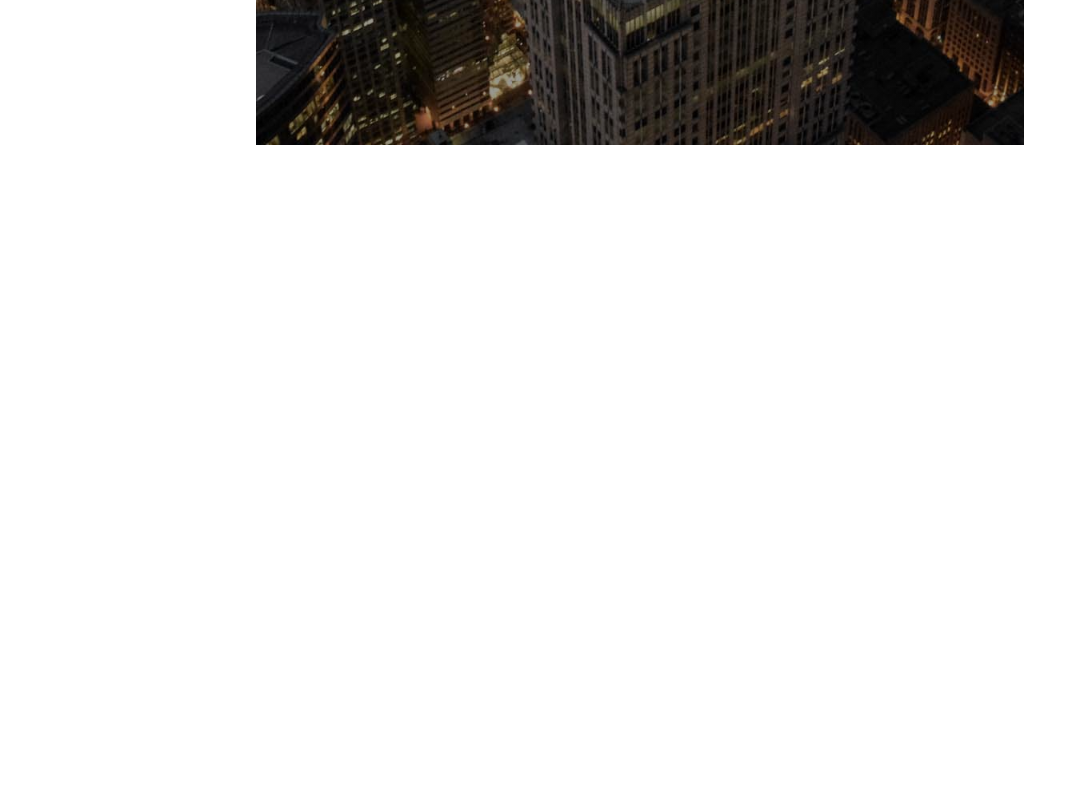
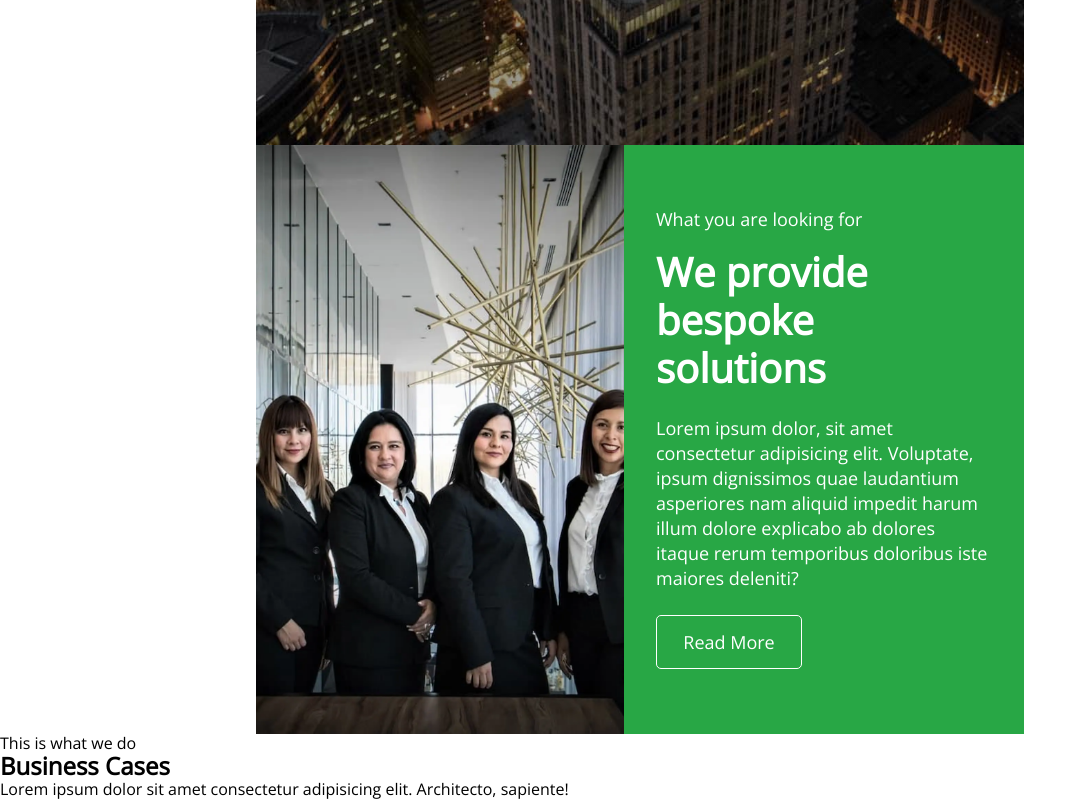
Before and after one commit to Broshnitskiy/Finance_ledger, a React (Create React App) app: page / in a window 1280 px wide. Shown: the part 879-1679 px from the top of the page, without its empty margins (0-1087 px from the left). Before the commit the page ends 1024 px from the top, so only its background shows below. Built offline with nearby package versions, Linux system fonts and the light colour scheme.

Commit message:
create template casesSection

```diff
--- a/src/App.js
+++ b/src/App.js
@@ -1,13 +1,16 @@
 import React from 'react';
 import { Navigate } from './components/navigate/Navigate';
 import { HeroSection } from './components/hero/HeroSection';
-
+import { AboutSection } from './components/about/AboutSection';
+import { CasesSection } from './components/cases/CasesSection';
 function App() {
   return (
     <>
       <Navigate />
       <main>
         <HeroSection />
+        <AboutSection />
+        <CasesSection />
       </main>
     </>
   );
--- a/src/components/GlobalStyled.jsx
+++ b/src/components/GlobalStyled.jsx
@@ -15,6 +15,12 @@ font-weight: 400;
  html {
     scroll-behavior: smooth;
   }
+
+  button{
+     transition: color 250ms cubic-bezier(0.4, 0, 0.2, 1);
+     transition: background-color 250ms cubic-bezier(0.4, 0, 0.2, 1);
+  }
+
 a {
     text-decoration: none;
     transition: color 250ms cubic-bezier(0.4, 0, 0.2, 1);
--- /dev/null
+++ b/src/components/about/AboutSection.jsx
@@ -0,0 +1,34 @@
+import React from 'react';
+import imgPeopleWebp1x from '../../images/home/people.webp';
+import imgPeopleWebp2x from '../../images/home/people@2x.webp';
+import imgPeopleJpg1x from '../../images/home/people.jpg';
+import imgPeopleJpg2x from '../../images/home/people@2x.jpg';
+import { Section, Picture, Div, Parag } from './AboutSection.styled';
+
+export const AboutSection = () => {
+  return (
+    <Section id="about">
+      <Picture>
+        <source
+          srcSet={(imgPeopleWebp1x, imgPeopleWebp2x)}
+          type="image/webp"
+        ></source>
+
+        <source srcSet={(imgPeopleJpg1x, imgPeopleJpg2x)}></source>
+        <img src={imgPeopleJpg1x} alt="people" />
+      </Picture>
+
+      <Div>
+        <Parag>What you are looking for</Parag>
+        <h2>We provide bespoke solutions</h2>
+        <p>
+          Lorem ipsum dolor, sit amet consectetur adipisicing elit. Voluptate,
+          ipsum dignissimos quae laudantium asperiores nam aliquid impedit harum
+          illum dolore explicabo ab dolores itaque rerum temporibus doloribus
+          iste maiores deleniti?
+        </p>
+        <button type="button">Read More</button>
+      </Div>
+    </Section>
+  );
+};
--- /dev/null
+++ b/src/components/about/AboutSection.styled.jsx
@@ -0,0 +1,94 @@
+import styled from 'styled-components';
+
+export const Section = styled.section`
+  max-width: 480px;
+  margin-left: auto;
+  margin-right: auto;
+
+  @media screen and (min-width: 768px) {
+    max-width: 768px;
+    display: flex;
+  }
+
+  @media screen and (min-width: 1360px) {
+    max-width: 1360px;
+  }
+`;
+
+export const Div = styled.div`
+  background-color: ${props => props.theme.colors.$styleColor};
+  color: ${props => props.theme.colors.$white};
+  padding-left: 20px;
+  padding-right: 20px;
+  padding-top: 79px;
+  font-size: 16px;
+  line-height: 22px;
+
+  h2 {
+    font-size: 32px;
+    line-height: 44px;
+    margin-bottom: 24px;
+  }
+
+  button {
+    margin-top: 24px;
+    margin-bottom: 79px;
+    width: 146px;
+    height: 54px;
+    border: 1px solid ${props => props.theme.colors.$white};
+    border-radius: 5px;
+    background-color: transparent;
+    color: inherit;
+    cursor: pointer;
+  }
+
+  button:hover {
+    background-color: ${props => props.theme.colors.$white};
+    border-color: ${props => props.theme.colors.$styleColor};
+    color: ${props => props.theme.colors.$styleColor};
+  }
+
+  @media screen and (min-width: 768px) {
+    padding-left: 32px;
+    padding-right: 32px;
+    padding-top: 62px;
+    font-size: 18px;
+    line-height: 25px;
+
+    h2 {
+      font-size: 40px;
+      line-height: 48px;
+    }
+
+    button {
+      margin-bottom: 0;
+    }
+  }
+
+  @media screen and (min-width: 1360px) {
+    padding-top: 80px;
+    padding-left: 20px;
+    padding-right: 28px;
+  }
+`;
+
+export const Picture = styled.picture`
+  @media screen and (min-width: 768px) {
+    img {
+      max-width: 368px;
+      min-height: 589px;
+      object-fit: cover;
+    }
+
+    @media screen and (min-width: 1360px) {
+      img {
+        max-width: 670px;
+        min-height: 460px;
+      }
+    }
+  }
+`;
+
+export const Parag = styled.p`
+  margin-bottom: 16px;
+`;
--- /dev/null
+++ b/src/components/cases/CasesSection.jsx
@@ -0,0 +1,14 @@
+import React from 'react';
+
+export const CasesSection = () => {
+  return (
+    <section>
+      <p>This is what we do</p>
+      <h2>Business Cases</h2>
+      <p>
+        Lorem ipsum dolor sit amet consectetur adipisicing elit. Architecto,
+        sapiente!
+      </p>
+    </section>
+  );
+};
--- a/src/components/hero/HeroSection.jsx
+++ b/src/components/hero/HeroSection.jsx
@@ -1,14 +1,18 @@
 import React from 'react';
 import { Section } from './HeroSection.styled';
 import { Container } from '../container/Container';
+import arrow from '../../images/gallery/angle-right.png';
 
 export const HeroSection = () => {
   return (
-    <Section>
+    <Section id="home">
       <Container>
         <h1>The Sky Is The Limit</h1>
         <p>We provide world class financial assistance</p>
-        <button type="button">Read More</button>
+        <button type="button">
+          <img src={arrow} alt="arrow" />
+          <span>Read More</span>
+        </button>
       </Container>
     </Section>
   );
--- a/src/components/hero/HeroSection.styled.jsx
+++ b/src/components/hero/HeroSection.styled.jsx
@@ -36,13 +36,56 @@ export const Section = styled.section`
     margin-bottom: 24px;
   }
 
+  button {
+    display: inline-flex;
+    justify-content: center;
+    align-items: center;
+    width: 175px;
+    height: 57px;
+    font-size: 18px;
+    line-height: 25px;
+    background: ${props => props.theme.colors.$styleColor};
+    border: none;
+    border-radius: 5px;
+    cursor: pointer;
+    color: inherit;
+  }
+
+  button:hover {
+    background: #2ebf4f;
+  }
+
+  button > img {
+    display: inline-block;
+    margin-right: 8px;
+  }
+
   @media screen and (min-width: 768px) {
     max-width: 768px;
     min-height: 1024px;
+
+    h1 {
+      font-size: 55px;
+      line-height: 75px;
+      padding-top: 378px;
+    }
+
+    p {
+      font-size: 40px;
+      line-height: 48px;
+    }
   }
 
   @media screen and (min-width: 1360px) {
     max-width: 1360px;
     min-height: 768px;
+
+    h1 {
+      padding-top: 272px;
+    }
+
+    p {
+      line-height: 54px;
+    }
   }
 `;
```
Also changed, not shown: src/components/cases/CasesSection.styled.jsx (added), src/images/gallery/angle-right.png (added).
